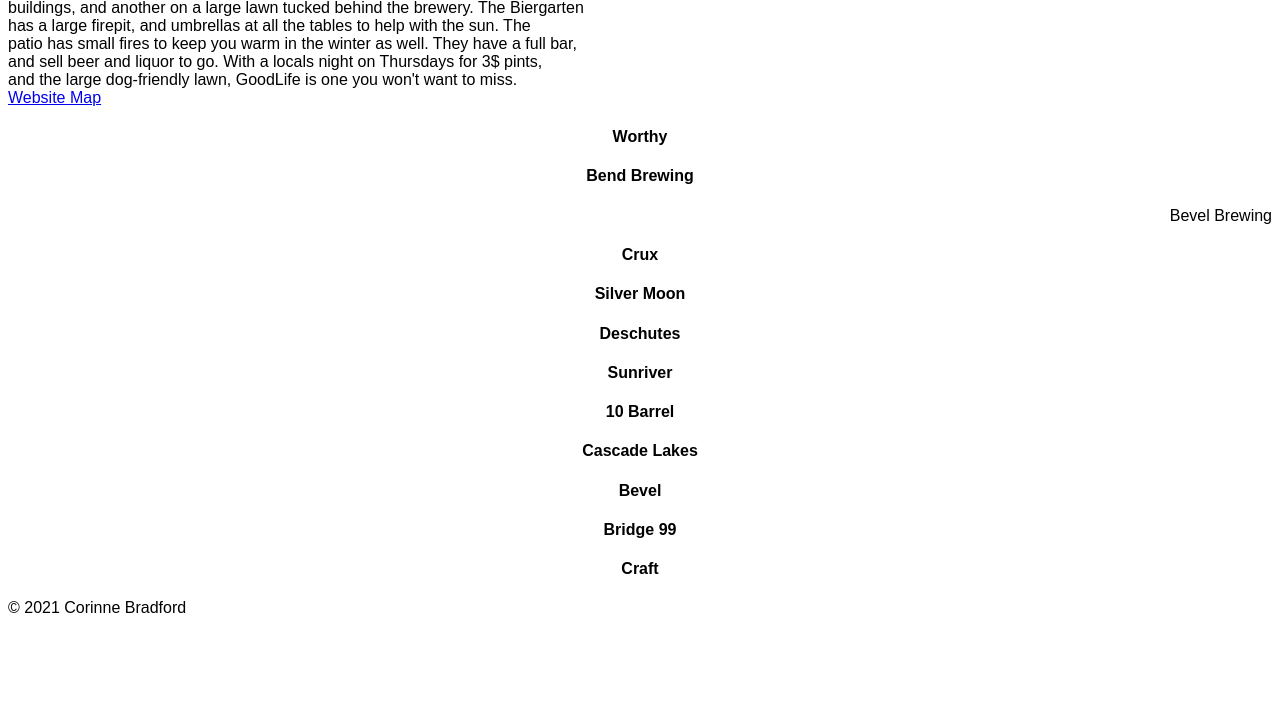
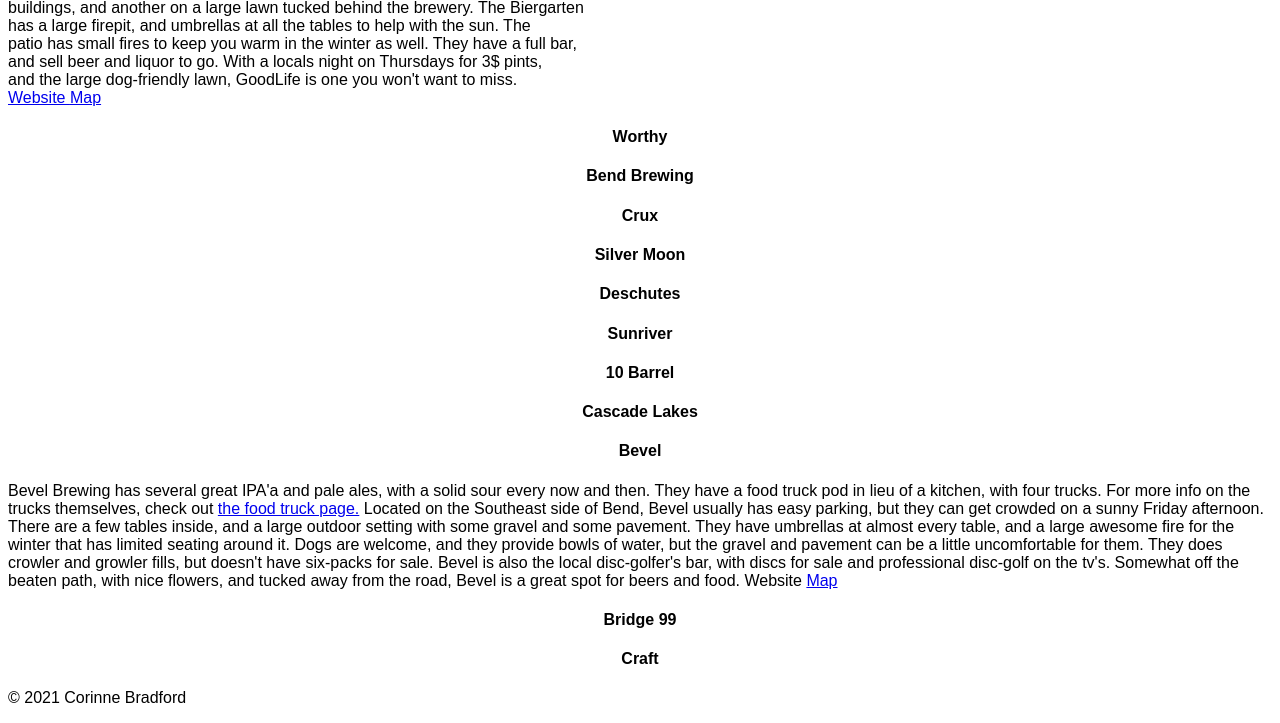
Before and after one commit to coribradford/local_recs_webapp, a Flask app: page /brewpubs in a window 1280 px wide. Shown: the part 408-1131 px from the top of the page. Before the commit the page ends 1021 px from the top, so only its background shows below. Run offline with Flask 2, Linux system fonts and the light colour scheme.

Commit message:
bevel stubbed out

```diff
--- a/templates/brewpubs.html
+++ b/templates/brewpubs.html
@@ -59,7 +59,6 @@
         Bend Brewing
     </h4>
     <p style="text-align: right;">
-        Bevel Brewing
     </p>
 </div>
 <div >
@@ -115,7 +114,20 @@
         Bevel
     </h4>
     <p style="text-align: left;">
-
+        Bevel Brewing has several great IPA'a and pale ales, with a solid sour every now and then. They have a food truck pod
+        in lieu of a kitchen, with four trucks. For more info on the trucks themselves, check out <a href="/food_trucks-taphouses">the food truck page.</a>
+        Located on the Southeast side of Bend, Bevel usually has easy parking, but they can get crowded on a sunny Friday afternoon. There
+        are a few tables inside, and a large outdoor setting with some gravel and some pavement. They have umbrellas at almost every table,
+        and a large awesome fire for the winter that has limited seating around it. Dogs are welcome, and they provide bowls of water, but
+        the gravel and pavement can be a little uncomfortable for them. They does crowler and growler fills, but doesn't have six-packs for sale.
+        Bevel is also the local disc-golfer's bar, with discs for sale and professional disc-golf on the tv's. Somewhat off the beaten path, with
+        nice flowers, and tucked away from the road, Bevel is a great spot for beers and food.
+        <a href="https://www.bevelbeer.com/"></a>
+            Website
+        </a>
+        <a href="https://www.google.com/maps/place/Bevel+Craft+Brewing/@44.0457417,-121.2929373,17.91z/data=!4m5!3m4!1s0x54b8c7e577dabbc5:0x99a2931a4f135599!8m2!3d44.0460176!4d-121.2917203">
+        Map
+        </a>
     </p>
 </div>
 <div >
```
